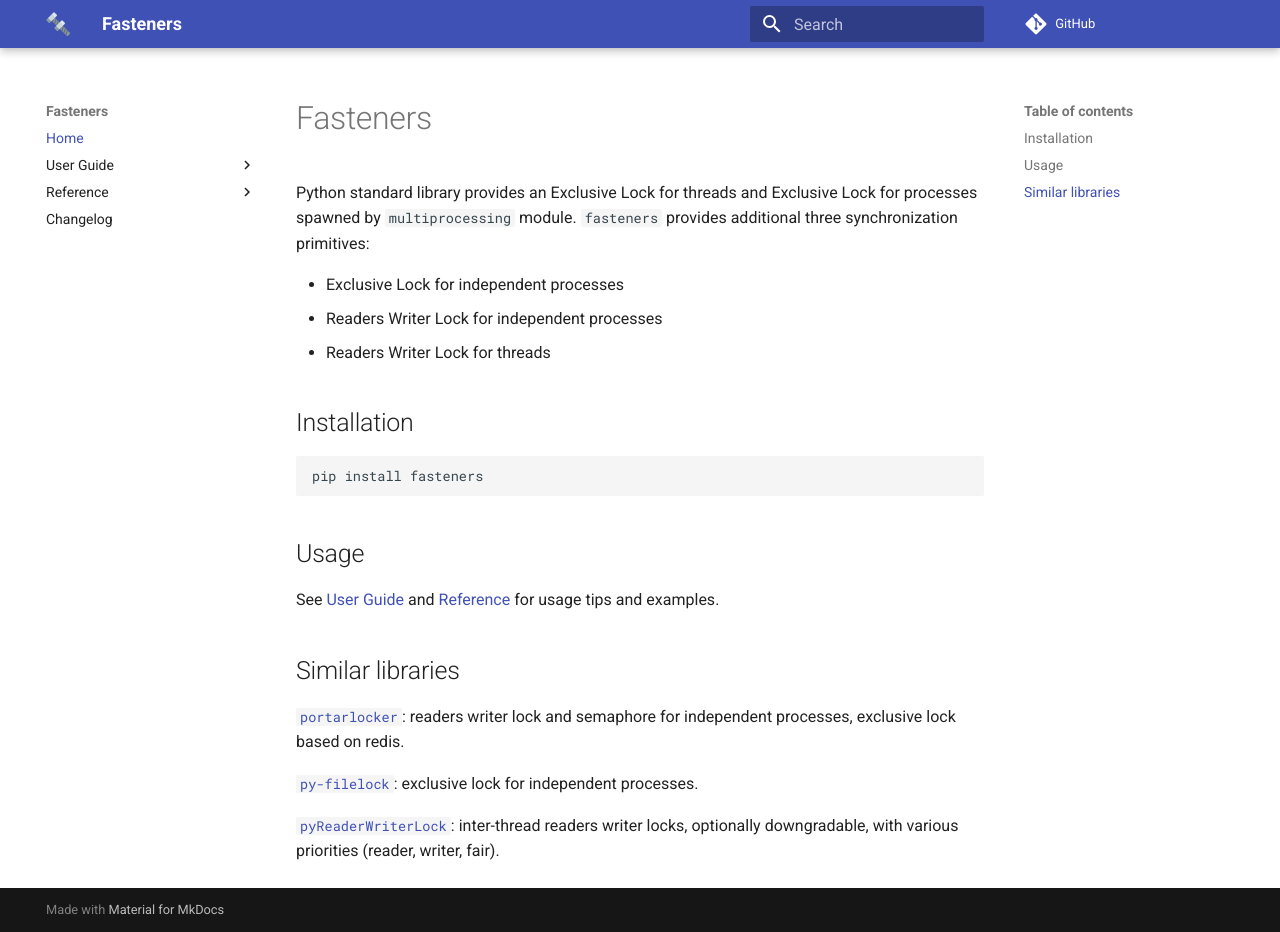
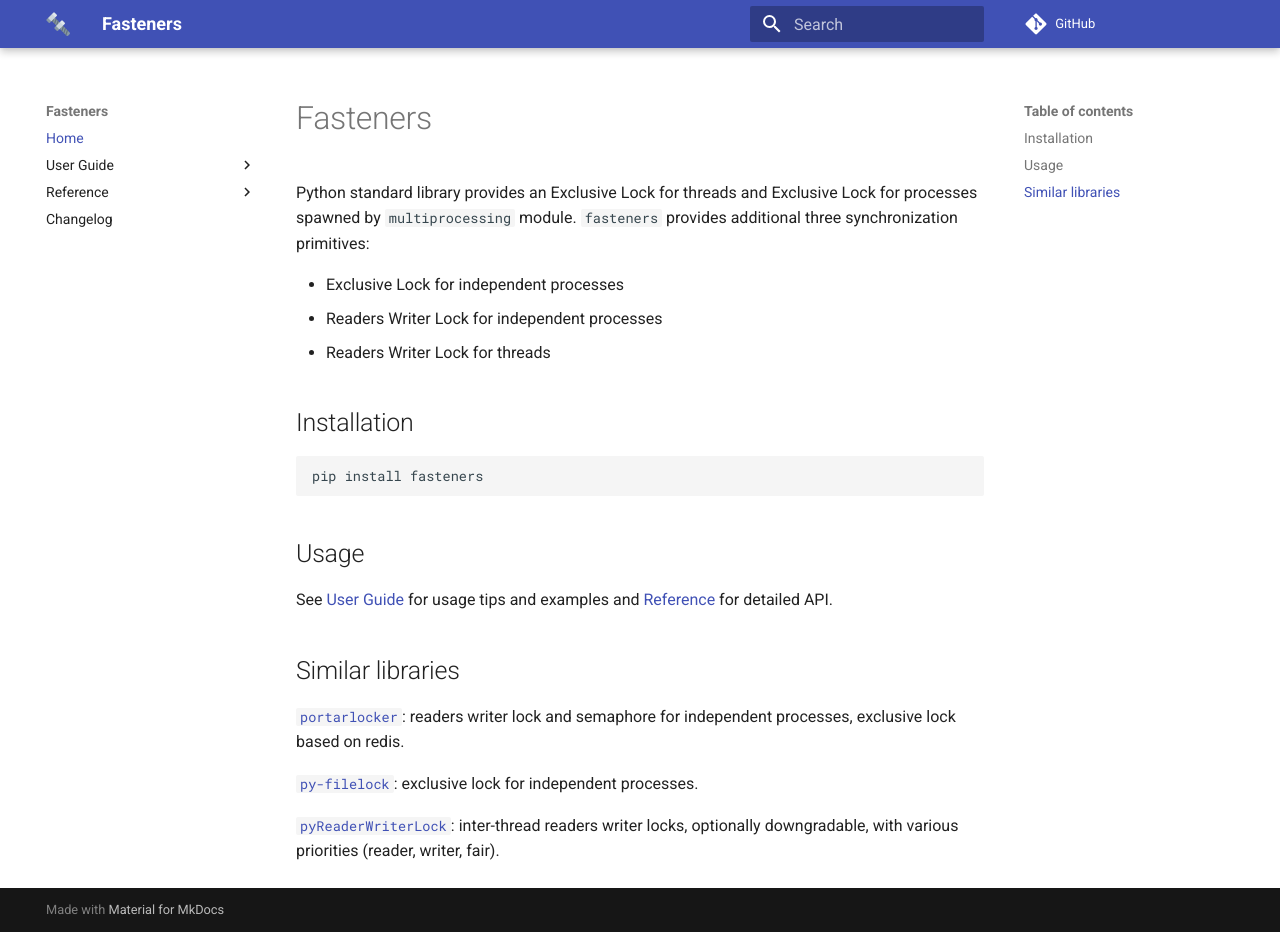
Before and after one commit to harlowja/fasteners, an MkDocs documentation site: the page built from docs/index.md, in a window 1280 px wide and 932 px high. Built offline with MkDocs 1.6.1 and Material for MkDocs 9.7.7, drawn with Linux system fonts in a browser that asks for light colours; comment, search, counter and statistics services are not loaded.

Commit message:
Fix broken docs link #95

```diff
--- a/docs/index.md
+++ b/docs/index.md
@@ -15,7 +15,7 @@
 
 ## Usage
 
-See [User Guide](guide/index.md) and [Reference](reference.index.md) for usage tips and examples.
+See [User Guide](guide/index.md) for usage tips and examples and [Reference](api/inter_process.md) for detailed API.
 
 ## Similar libraries
 
```
